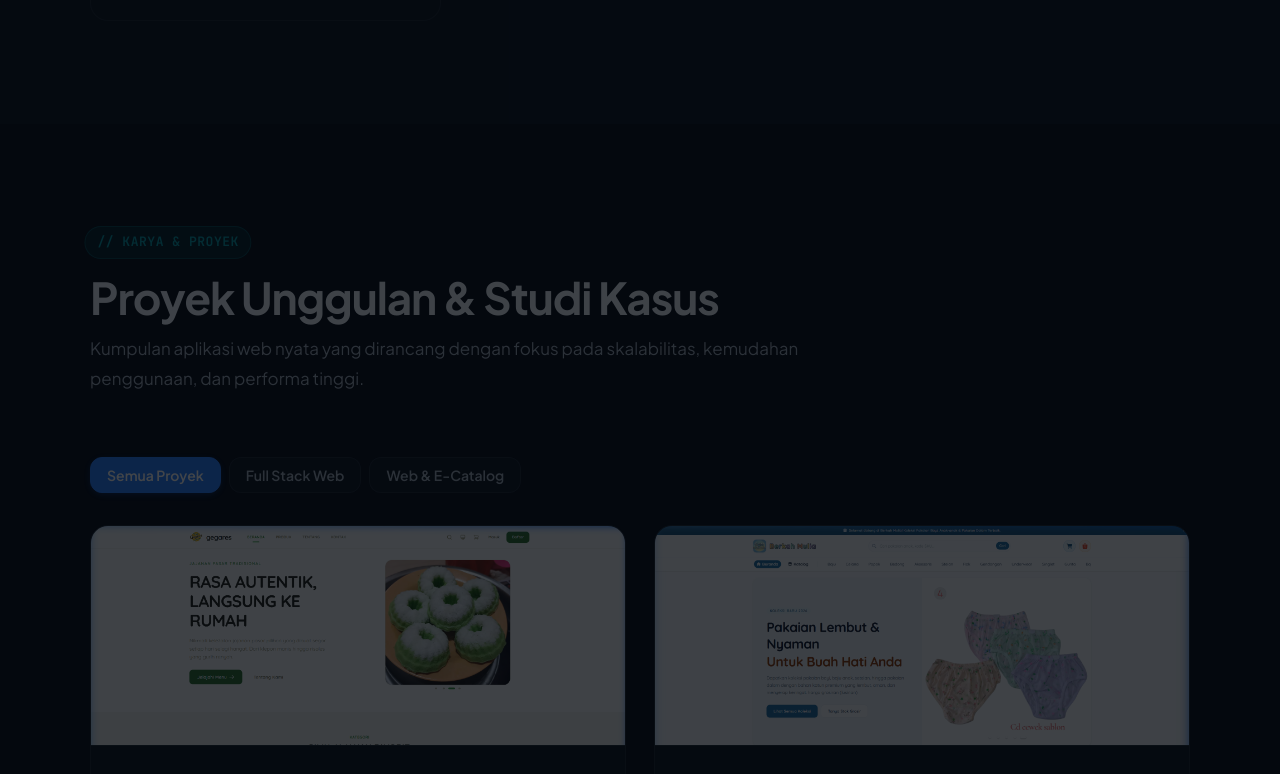
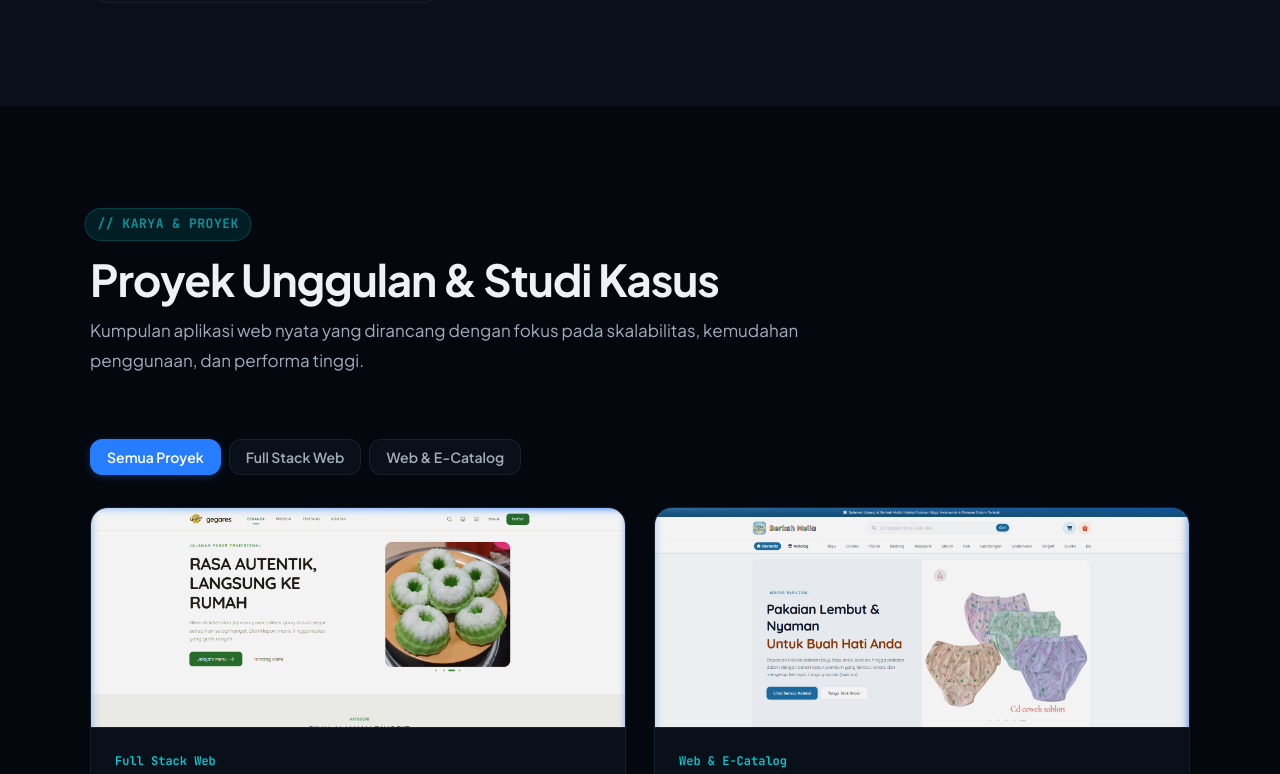
Before and after one commit to greedykid/portofolio, a React (Vite) app: page / in a window 1280 px wide. Shown: the part 3166-3940 px from the top of the page. Built offline with nearby package versions, Linux system fonts and the light colour scheme.

Commit message:
feat: add page and scroll reveal animations

```diff
--- a/src/App.jsx
+++ b/src/App.jsx
@@ -22,6 +22,29 @@ export default function App() {
     document.documentElement.setAttribute('data-theme', theme);
     localStorage.setItem('portfolio-theme', theme);
   }, [theme]);
+
+  useEffect(() => {
+    const sections = document.querySelectorAll('main .section:not(.hero-section)');
+
+    sections.forEach((section) => section.classList.add('reveal-ready'));
+
+    if (!('IntersectionObserver' in window)) {
+      sections.forEach((section) => section.classList.add('is-visible'));
+      return undefined;
+    }
+
+    const observer = new IntersectionObserver((entries) => {
+      entries.forEach((entry) => {
+        if (entry.isIntersecting) {
+          entry.target.classList.add('is-visible');
+          observer.unobserve(entry.target);
+        }
+      });
+    }, { threshold: 0.12, rootMargin: '0px 0px -8% 0px' });
+
+    sections.forEach((section) => observer.observe(section));
+    return () => observer.disconnect();
+  }, []);
 
   const toggleTheme = () => {
     setTheme((prev) => (prev === 'dark' ? 'light' : 'dark'));
--- a/src/styles/index.css
+++ b/src/styles/index.css
@@ -22,6 +22,10 @@ a,
 input,
 textarea {
   -webkit-tap-highlight-color: transparent;
+}
+
+.portfolio-app-root {
+  animation: page-enter 650ms var(--ease-expo) both;
 }
 
 body {
@@ -173,13 +177,16 @@ button {
 }
 
 @supports (animation-timeline: view()) {
-  .section:not(.hero-section) {
-    view-timeline-name: --section-reveal;
-    view-timeline-axis: block;
-    animation: section-reveal both linear;
-    animation-timeline: --section-reveal;
-    animation-range: entry 0% cover 28%;
-  }
+.section.reveal-ready {
+  opacity: 0;
+  transform: translateY(24px);
+  transition: opacity 700ms var(--ease-expo), transform 700ms var(--ease-expo);
+}
+
+.section.reveal-ready.is-visible {
+  opacity: 1;
+  transform: translateY(0);
+}
 }
 
 .section-header {
@@ -1232,6 +1239,11 @@ button {
   to { opacity: 1; transform: translateY(0); }
 }
 
+@keyframes page-enter {
+  from { opacity: 0; }
+  to { opacity: 1; }
+}
+
 @keyframes hero-visual-enter {
   from { opacity: 0; transform: translate3d(24px, 14px, 0) scale(0.97); }
   to { opacity: 1; transform: translate3d(0, 0, 0) scale(1); }
@@ -1240,11 +1252,6 @@ button {
 @keyframes ambient-drift {
   from { transform: translate3d(-2rem, 1rem, 0) scale(0.95); }
   to { transform: translate3d(3rem, 3rem, 0) scale(1.08); }
-}
-
-@keyframes section-reveal {
-  from { opacity: 0.25; transform: translateY(18px); }
-  to { opacity: 1; transform: translateY(0); }
 }
 
 @media (prefers-reduced-motion: reduce) {
@@ -1257,6 +1264,11 @@ button {
     animation-iteration-count: 1 !important;
     transition-duration: 0.01ms !important;
     scroll-behavior: auto !important;
+  }
+
+  .section.reveal-ready {
+    opacity: 1;
+    transform: none;
   }
 }
 
```
